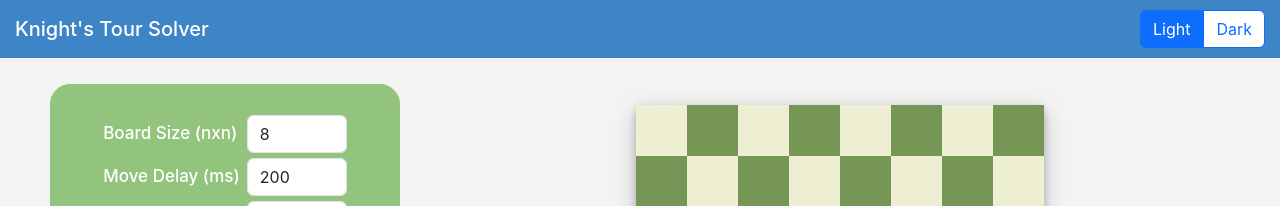
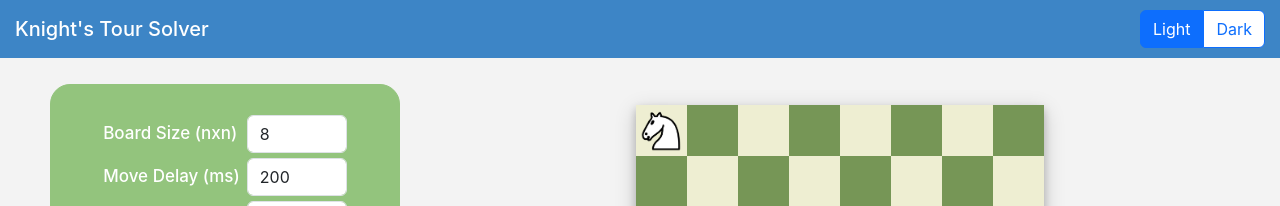
Before and after one commit to morganyeh06/knights-tour-solver, a React (Vite) app: page / in a window 1280 px wide. Shown: the top 206 px of the page. Built offline with nearby package versions, Linux system fonts and the light colour scheme.

Commit message:
updated knight placement

```diff
--- a/src/App.css
+++ b/src/App.css
@@ -192,7 +192,8 @@
 }
 
 .square:hover {
-  border: 3px solid yellow;
+  cursor: pointer;
+  box-shadow: inset 0px 0px 2px 2px yellow;
 }
 
 .size-10 {
@@ -244,3 +245,8 @@
   height: 386px;
   width: 386px;
 }
+
+img {
+  width: 100%;
+  height: 100%;
+}
--- a/src/App.tsx
+++ b/src/App.tsx
@@ -8,14 +8,26 @@ function App() {
   const [size, setSize] = useState(8);
   const [delay, setDelay] = useState(200);
   const [colour, setColour] = useState("White");
+  const [startSquare, setStartSquare] = useState([0, 0]);
 
-  const functions = [setSize, setDelay];
+  // handleSizeChange(num) sets size to num and
+  // sets startSquare to [-1, -1] if it is out of bounds
+  function handleSizeChange(num: number) {
+    setSize(num);
+
+    // check if out of bounds and reset
+    if(startSquare[0] >= num || startSquare[1] >= num) {
+      setStartSquare([-1,-1]);
+    }
+  }
+
+  const functions = [handleSizeChange, setDelay];
 
   return (<>
     <Banner/>
     <div className="body">
         <ActionBox parentCallbacks={functions} optionChanger={setColour}></ActionBox>
-        <Board size={size}/>
+        <Board size={size} startingCoord={startSquare} knightColour={colour} clickHandler={setStartSquare}/>
     </div>
     </>);
 }
--- a/src/components/Board.tsx
+++ b/src/components/Board.tsx
@@ -1,15 +1,25 @@
 import '/src/App.css';
+import WhiteKnight from "/src/assets/knight-white.png";
+import BlackKnight from "/src/assets/knight-black.png";
+import { useState } from 'react';
 
 interface Props {
     size: number;
+    startingCoord: Array<number>;
+    knightColour: string;
+    clickHandler: (pos: Array<number>) => void;
+
 }
 
-export default function Board( {size} : Props) {
+export default function Board( {size, startingCoord, knightColour, clickHandler} : Props) {
+    // CSS classes for styling
     var classes = "square size-" + size;
     const light = {backgroundColor: "#eeeed2" };
     const dark = {backgroundColor: "#769656" };
+
     let squares = makeChessBoard();
 
+    // makeChessBoard displays a size x size chess board
     function makeChessBoard() {
         let arr = [];
 
@@ -19,8 +29,14 @@ export default function Board( {size} : Props) {
                 // determine colour of square
                 var colour = ((i + j) % 2 == 0) ? light : dark;
 
-                let coord = "(" + i + ", " + j + ")";
-                row.push(<div key={coord} className={classes} style={colour}></div>);
+                let coordKey = "(" + i + ", " + j + ")";
+                let coord = [j, i];
+                let isSelected = startingCoord[0] === j && startingCoord[1] == i;
+
+                // create square, display image if square is selected
+                row.push(<div key={coordKey} className={classes} style={colour} onClick={() => clickHandler(coord)}>
+                            {isSelected ? <img src={knightColour === "White" ? WhiteKnight : BlackKnight} alt="white knight"/> : null}
+                        </div>);
             }
 
             arr.push(<div key={i}>{row}</div>);
```
